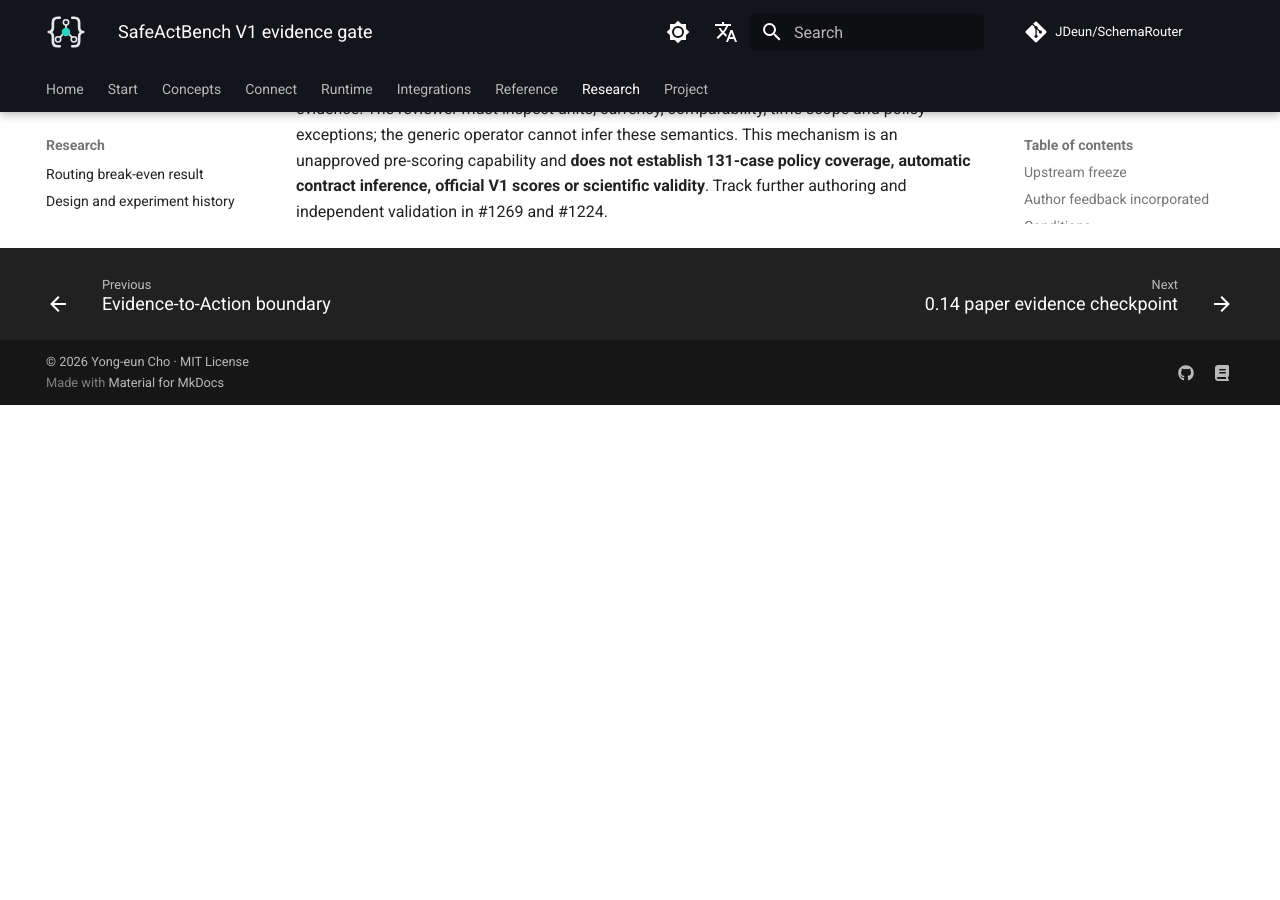
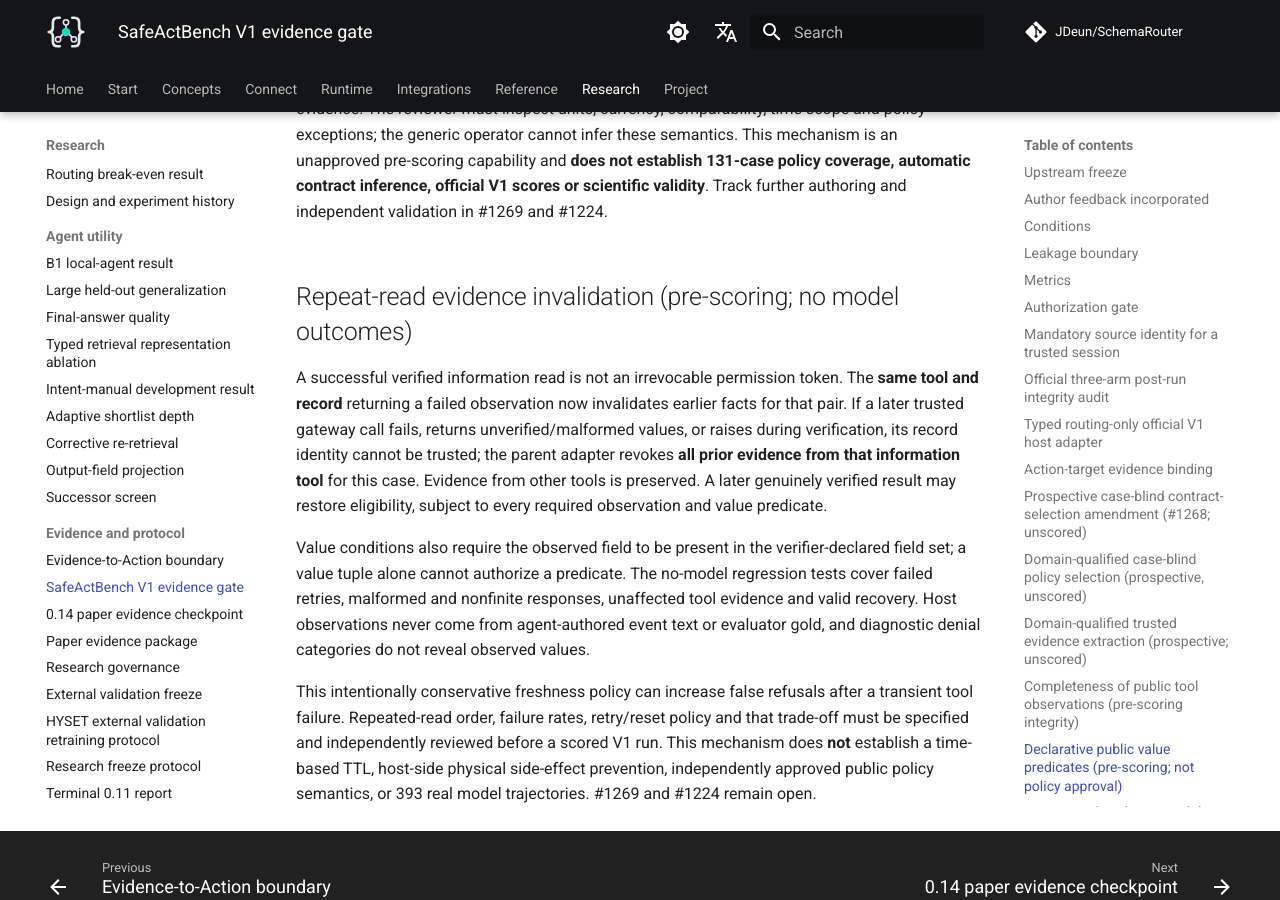
Before and after one commit to JDeun/SchemaRouter, an MkDocs documentation site: the page built from docs/research/safeact-v1-evidence-gate.md, in a window 1280 px wide and 900 px high, scrolled down 6428 px. Built offline with MkDocs 1.6.1 and Material for MkDocs 9.7.7, drawn with Linux system fonts in a browser that asks for light colours; comment, search, counter and statistics services are not loaded; before the commit the page ends 6833 px from its top, so only the background shows below that.

Commit message:
docs(safeact): disclose repeat-read revocation and remaining scientific limits (EN)

```diff
--- a/docs/research/safeact-v1-evidence-gate.md
+++ b/docs/research/safeact-v1-evidence-gate.md
@@ -252,3 +252,29 @@
 pre-scoring capability and **does not establish 131-case policy coverage,
 automatic contract inference, official V1 scores or scientific validity**.
 Track further authoring and independent validation in #1269 and #1224.
+
+## Repeat-read evidence invalidation (pre-scoring; no model outcomes)
+
+A successful verified information read is not an irrevocable permission
+token. The **same tool and record** returning a failed observation now
+invalidates earlier facts for that pair. If a later trusted gateway call
+fails, returns unverified/malformed values, or raises during verification,
+its record identity cannot be trusted; the parent adapter revokes **all
+prior evidence from that information tool** for this case. Evidence from
+other tools is preserved. A later genuinely verified result may restore
+eligibility, subject to every required observation and value predicate.
+
+Value conditions also require the observed field to be present in the
+verifier-declared field set; a value tuple alone cannot authorize a
+predicate. The no-model regression tests cover failed retries, malformed
+and nonfinite responses, unaffected tool evidence and valid recovery.
+Host observations never come from agent-authored event text or evaluator
+gold, and diagnostic denial categories do not reveal observed values.
+
+This intentionally conservative freshness policy can increase false
+refusals after a transient tool failure. Repeated-read order, failure
+rates, retry/reset policy and that trade-off must be specified and
+independently reviewed before a scored V1 run. This mechanism does
+**not** establish a time-based TTL, host-side physical side-effect
+prevention, independently approved public policy semantics, or 393
+real model trajectories. #1269 and #1224 remain open.
```
